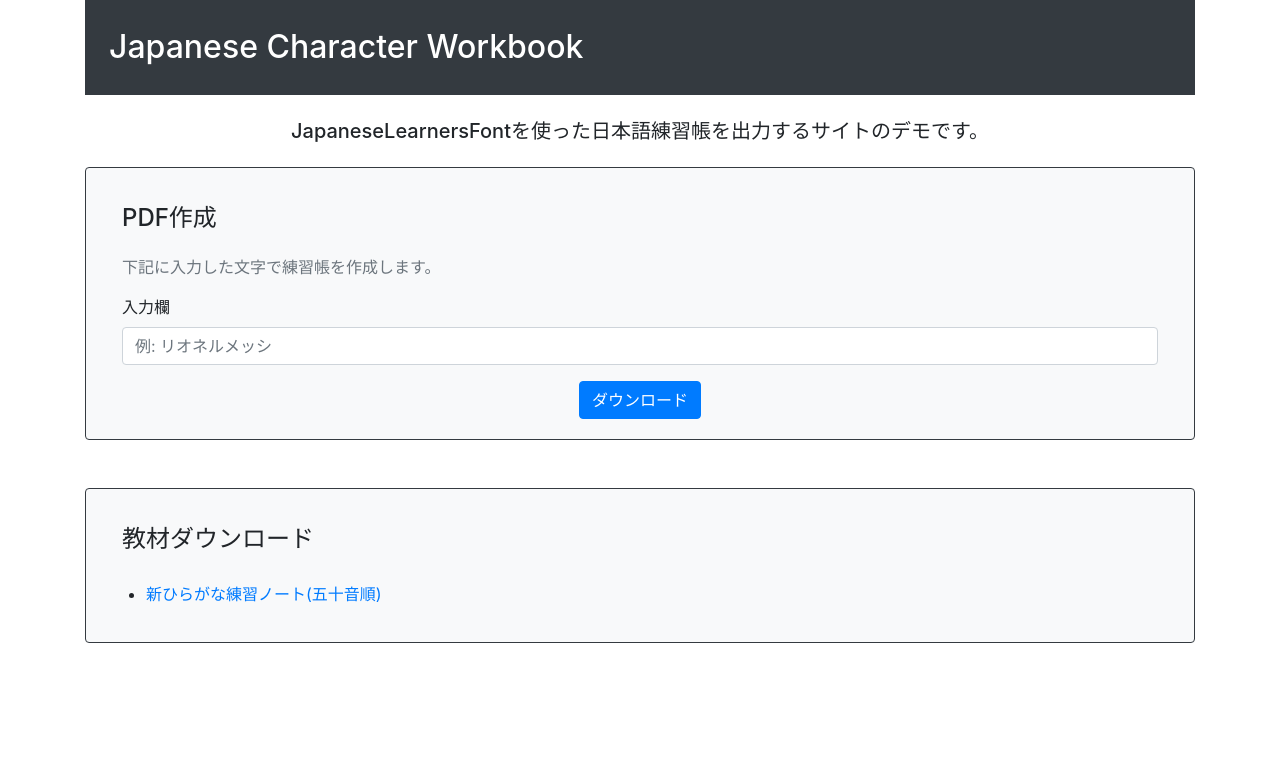
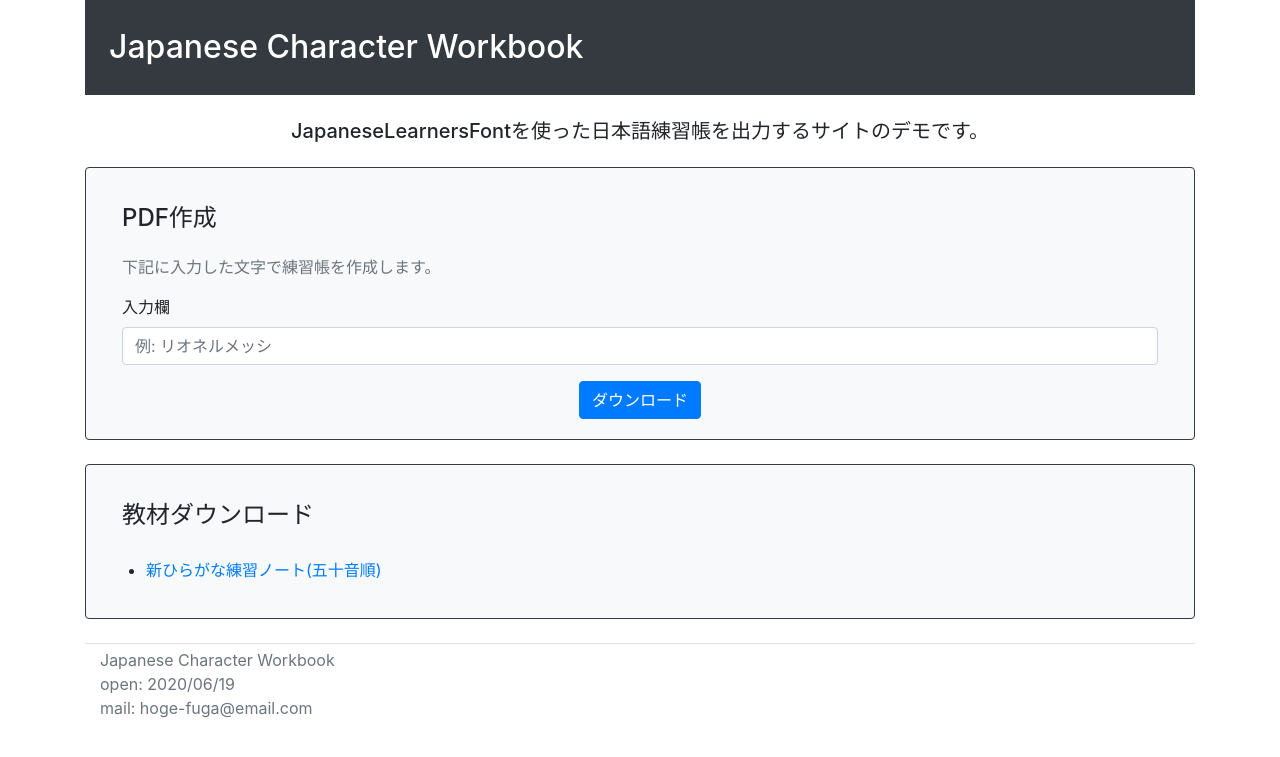
Before and after one commit to yuya-okada527/japanese-leaners-font-sample, a Flask app: page / in a window 1280 px wide. Shown: the part 25-782 px from the top of the page. Run offline with Flask 2, Linux system fonts and the light colour scheme; some libraries are stand-ins or nearby versions.

Commit message:
add footer

```diff
--- a/web/templates/index.html
+++ b/web/templates/index.html
@@ -39,7 +39,7 @@
   </div>
 
   <!-- 教材ダウンロード -->
-  <div class="card bg-light border-dark my-5">
+  <div class="card bg-light border-dark mt-4 mb-4">
     <div class="card-body">
       <h4 class="card-title p-3">教材ダウンロード</h4>
       <ul>
@@ -48,6 +48,15 @@
     </div>
   </div>
 
+  <!-- フッター -->
+  <footer class="foote border-top">
+    <div class="container">
+      <p class="text-muted text-left mb-0 mt-1">Japanese Character Workbook</p>
+      <p class="text-muted text-left mb-0">open: 2020/06/19</p>
+      <p class="text-muted text-left mb-0">mail: hoge-fuga@email.com</p>
+    </div>
+  </footer>
+
 </div>
 <!-- jQuery for Bootstrap -->
 <script src="https://code.jquery.com/jquery-3.3.1.slim.min.js" integrity="sha384-q8i/X+965DzO0rT7abK41JStQIAqVgRVzpbzo5smXKp4YfRvH+8abtTE1Pi6jizo" crossorigin="anonymous"></script>
```
